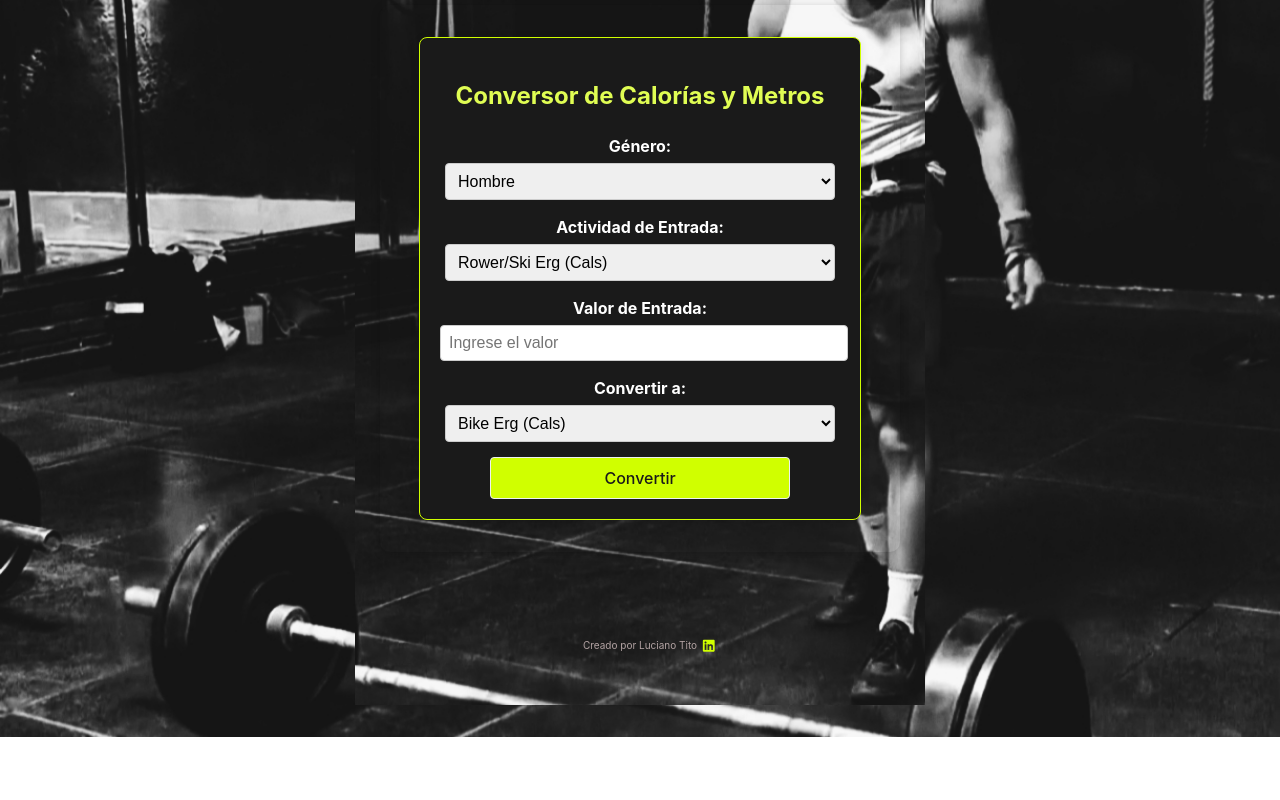
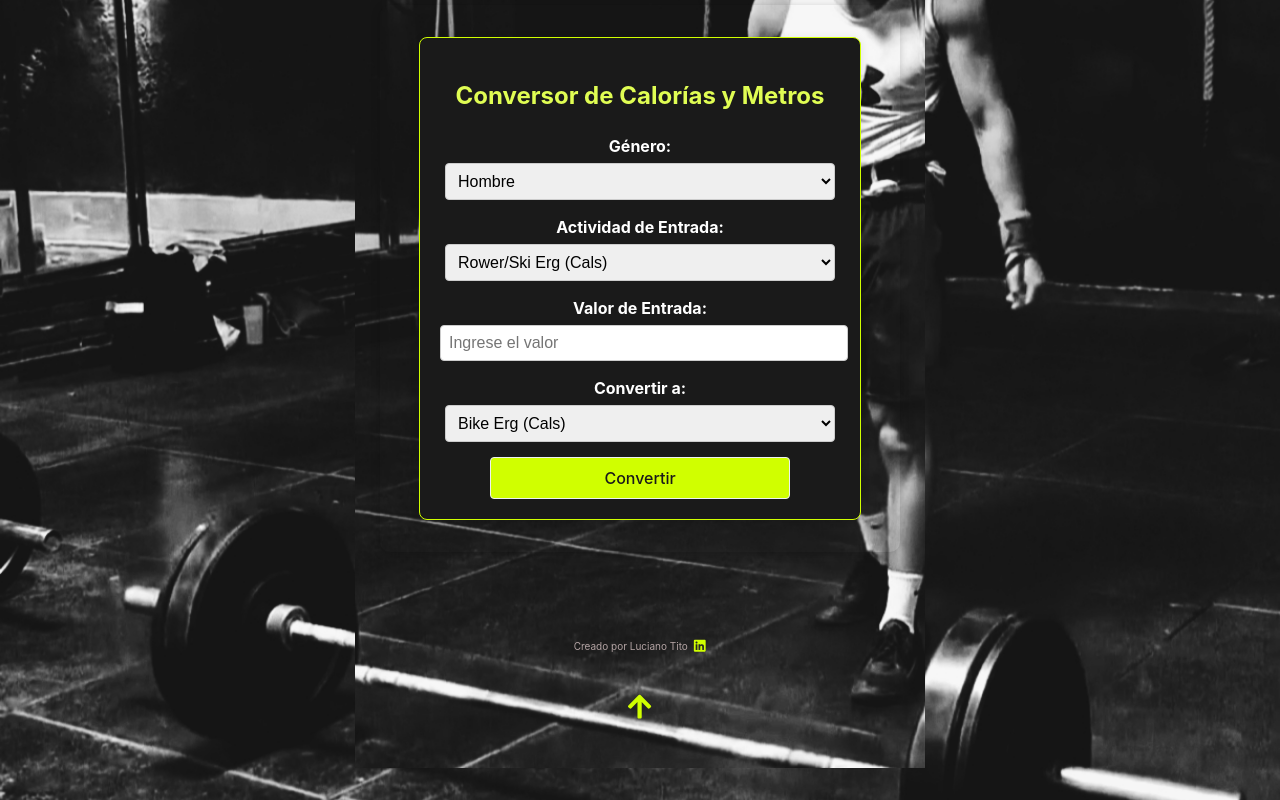
Before and after one commit to LucianoTito/CrossFit_Converter, a React (Vite) app: page / in a window 1280 px wide. Shown: the part 854-1654 px from the top of the page. Before the commit the page ends 1591 px from the top, so only its background shows below. Built offline with nearby package versions, Linux system fonts and the light colour scheme.

Commit message:
scroll_changes

```diff
--- a/src/App.css
+++ b/src/App.css
@@ -38,17 +38,14 @@ footer {
   width: 100%;
   text-align:center;
   font-size: 10px;
+  display: flex;
+  align-items: center;
+  justify-content: center;
 }
 
 .read-the-docs {
   color: #888;
 }
-
-.linkedin_ico_conteiner{
-display: inline-block;
-position: absolute;
-}
-
 
 /* Estilos para el ícono de LinkedIn */
 .icon {
@@ -61,6 +58,23 @@ position: absolute;
 
 .icon:hover {
   color: #0073b1; /* Color cuando se pasa el ratón */
-  transform: scale(1.2); /* Aumenta el tamaño del ícono */
+  transform: scale(1.4); /* Aumenta el tamaño del ícono */
   box-shadow: 0 0 8px #0073b1; /* Añade un efecto de brillo */
 }
+
+/* Estilos para el botón de desplazamiento hacia arriba */
+.scroll-to-top {
+  display: inline-flex;
+  background-color: transparent;
+  border: none;
+  cursor: pointer;
+  font-size: 1.7em; /* Ajusta el tamaño del ícono */
+  color: #d0ff00; /* Color del ícono */
+  transition: color 0.3s, transform 0.3s, box-shadow 0.3s; /* Transición suave */
+}
+
+.scroll-to-top:hover {
+  color:  #b3a3a3; /* Color cuando se pasa el ratón */
+  transform: scale(1.2); /* Aumenta el tamaño del ícono */
+  box-shadow: 0 0 8px #d0ff00; /* Añade un efecto de brillo */
+}
--- a/src/App.jsx
+++ b/src/App.jsx
@@ -3,9 +3,17 @@ import './App.css';
 import ConversorCard from './components/ConversorCard';
 import ConversorWeightCard from './components/ConversorWeightCard';
 import WeightPercentageCalculator from './components/WeightPercentageCalculator'; // Importamos el nuevo componente
-import { FaLinkedin } from 'react-icons/fa'; // Importamos el ícono de LinkedIn
+import { FaLinkedin, FaArrowUp } from 'react-icons/fa'; // Importamos los íconos de LinkedIn y Flecha hacia arriba
 
 function App() {
+  // Función para desplazarse hacia el inicio
+  const scrollToTop = () => {
+    window.scrollTo({
+      top: 0,
+      behavior: 'smooth'
+    });
+  };
+
   return (
     <>
       <div className='App'>
@@ -21,12 +29,14 @@ function App() {
         <footer>
           Creado por Luciano Tito
           <a href="https://www.linkedin.com/in/luciano-facundo-tito-cedr%C3%B3n/" target="_blank" rel="noopener noreferrer" >
-
-          <div className='linkedin_ico_conteiner'>
-          <FaLinkedin className="icon" />
-          </div>
+            <div className='linkedin_ico_conteiner'>
+              <FaLinkedin className="icon" />
+            </div>
           </a>
         </footer>
+        <button onClick={scrollToTop} className='scroll-to-top'>
+            <FaArrowUp />
+          </button>
       </div>
     </>
   );
```
